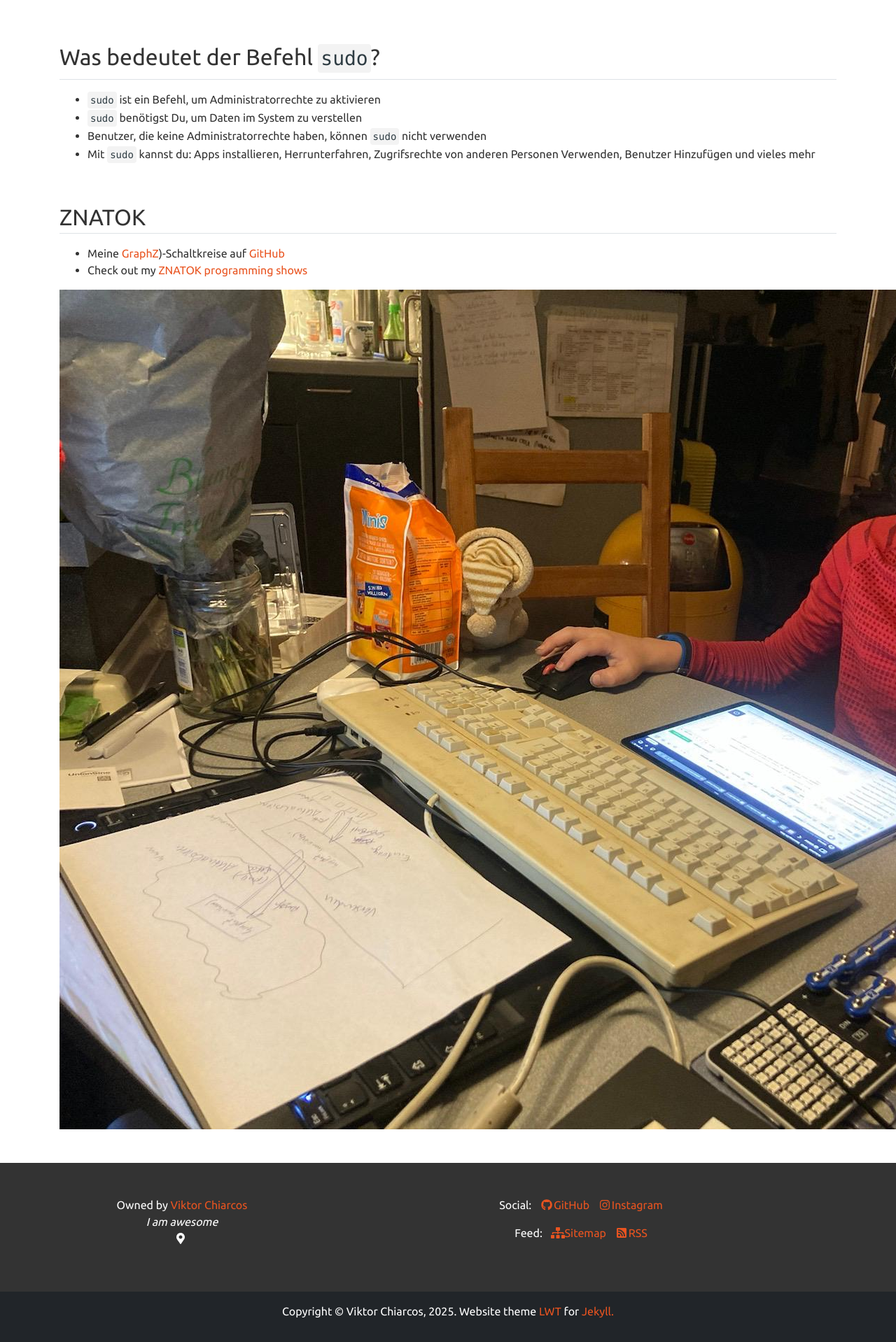
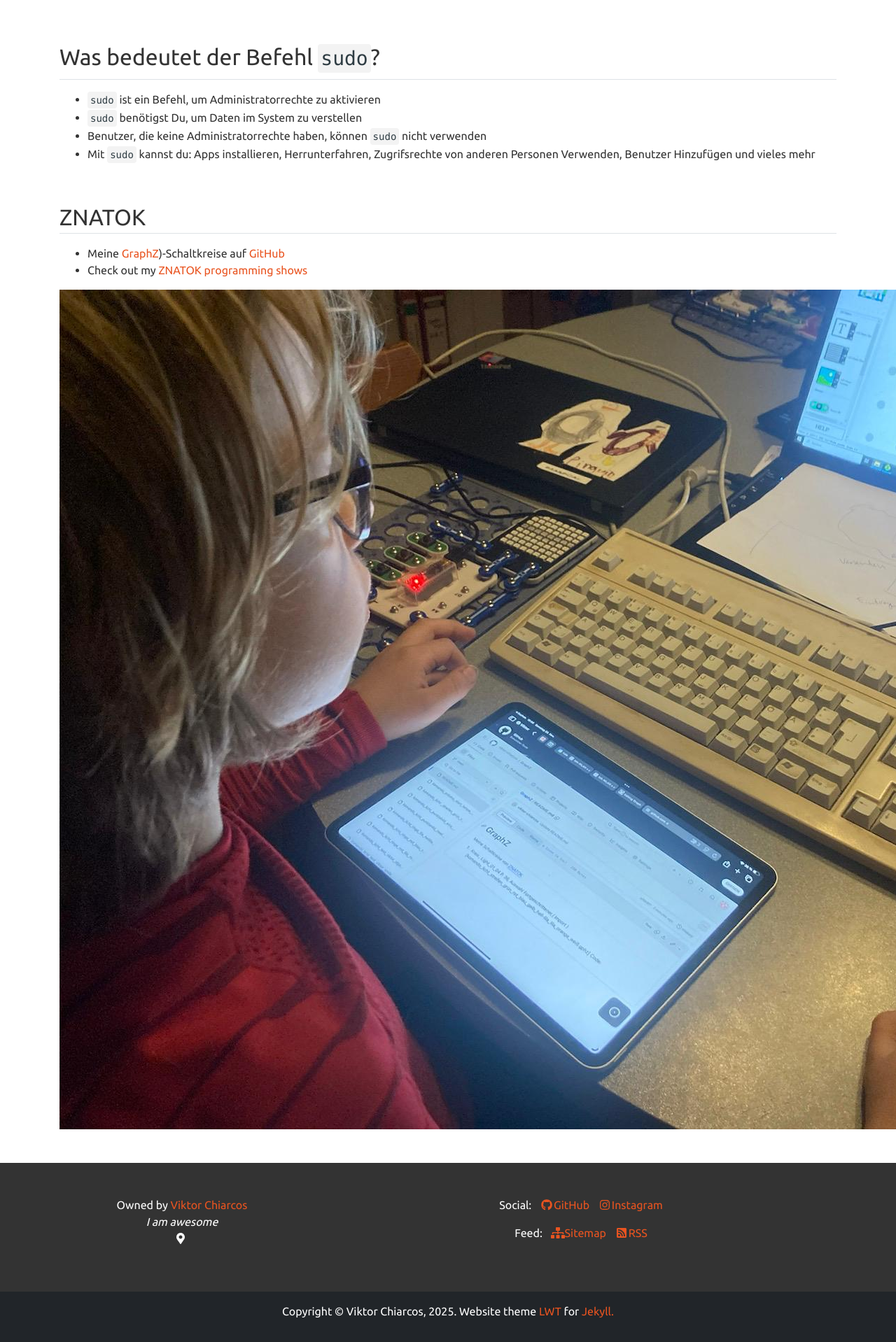
Before and after one commit to viktor-chiarcos/viktor-chiarcos.github.io, a Jekyll site: the page built from _pages/tech.md, in a window 1280 px wide. Shown: the part 1443-3361 px from the top of the page at 70% size. Built offline with Jekyll 4.4.1, drawn with Linux system fonts in a browser that asks for light colours.

Commit message:
img updates

```diff
--- a/_pages/tech.md
+++ b/_pages/tech.md
@@ -55,4 +55,8 @@ Ich interessiere mich für Technik.
 
 
 
+![](../assets/images/2024-11-23-graphz.jpg)
+
+<!--
 ![](../assets/images/2024-11-23-wir-lernen-git.jpg)
+-->
```
